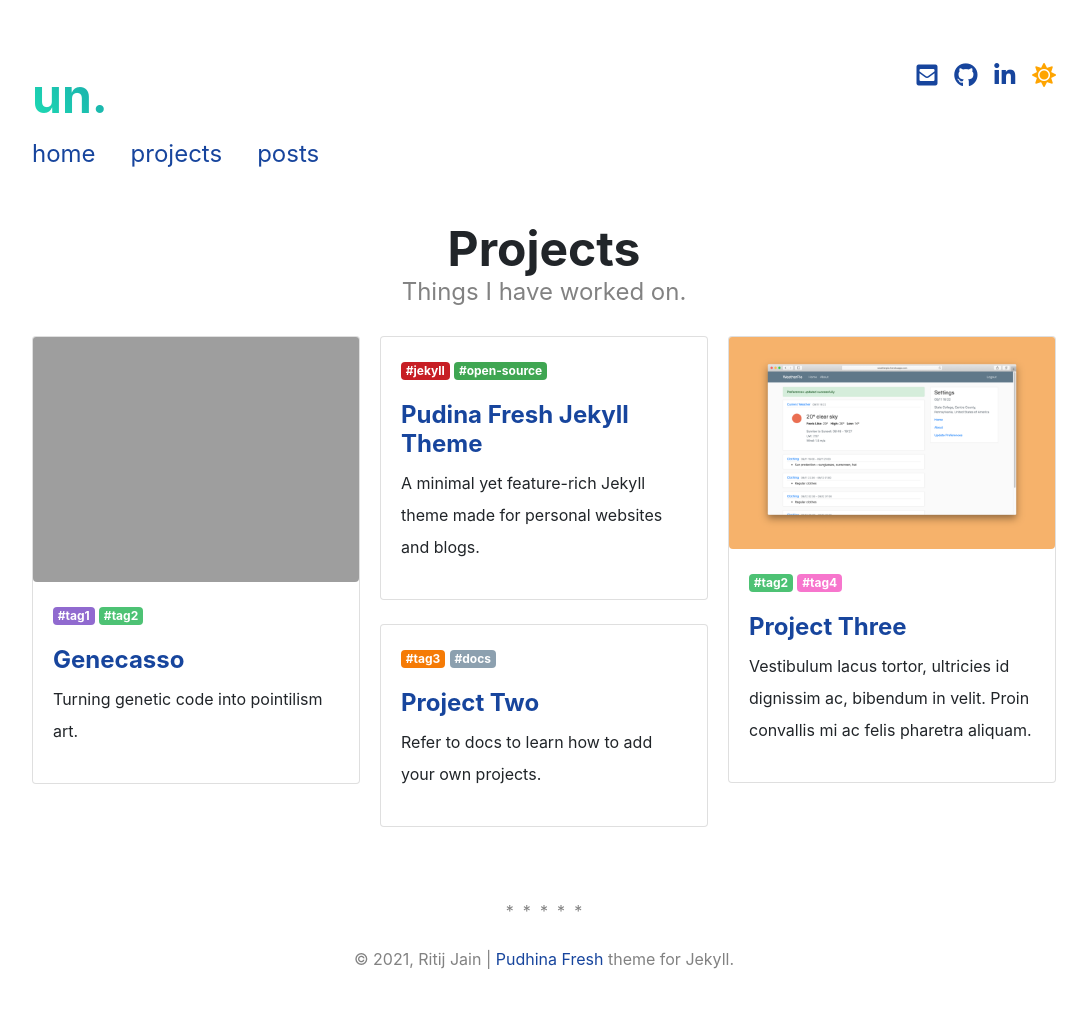
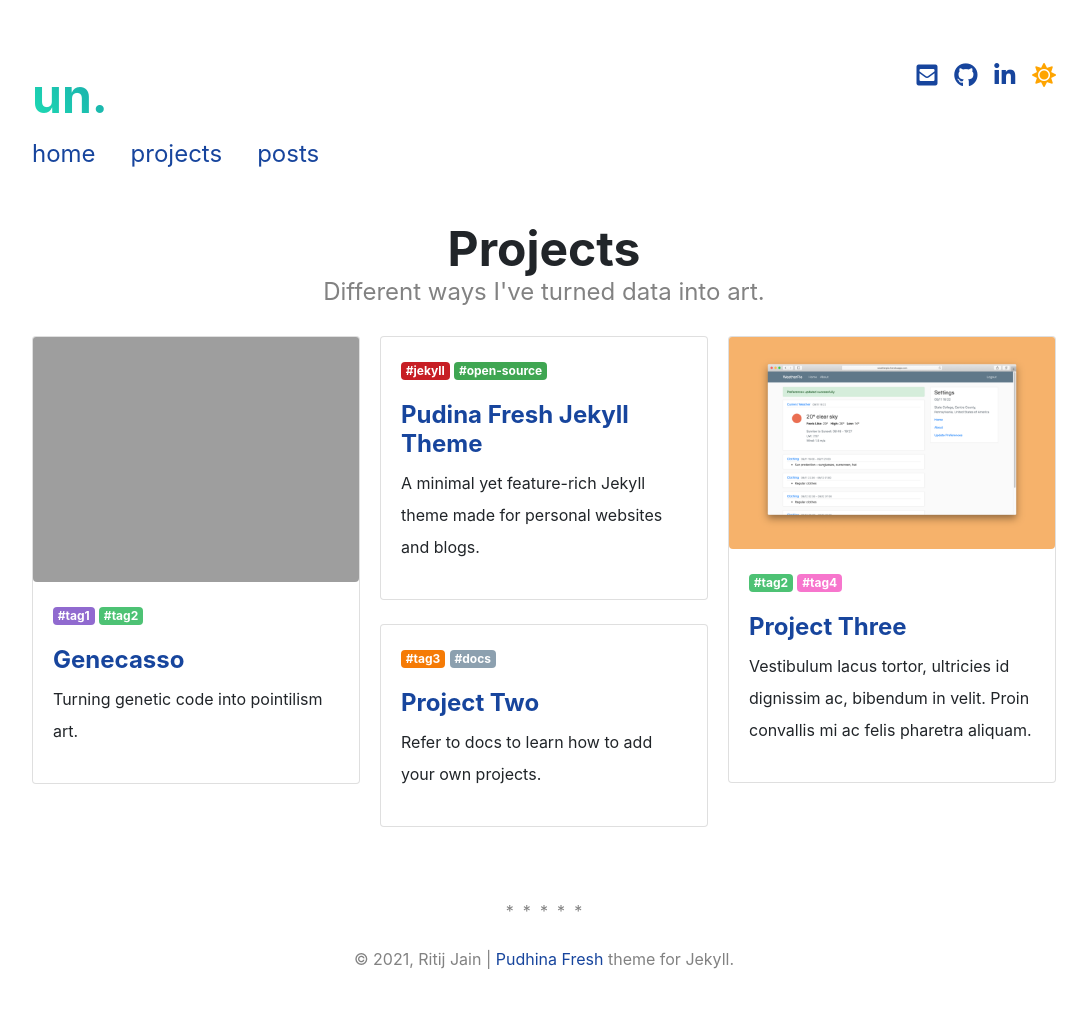
Before and after one commit to MurtoHilali/genemuse, a Jekyll site: the page built from pages/projects.html, in a window 1280 px wide. Shown: the whole page, without its empty margins (96-1183 px from the left). Built offline with Jekyll 4.4.1, drawn with Linux system fonts in a browser that asks for light colours; nearby versions of some CDN libraries; a style sheet for code colours, icons or effects is not loaded.

Commit message:
Update projects.html

```diff
--- a/pages/projects.html
+++ b/pages/projects.html
@@ -1,7 +1,7 @@
 ---
 layout: page
 title: Projects
-subtitle: Things I have worked on.
+subtitle: Different ways I've turned data into art.
 description: Pudhina Fresh projects page – A minimal yet feature-rich Jekyll theme made for personal websites and blogs.
 permalink: /projects
 sitemap:
```
